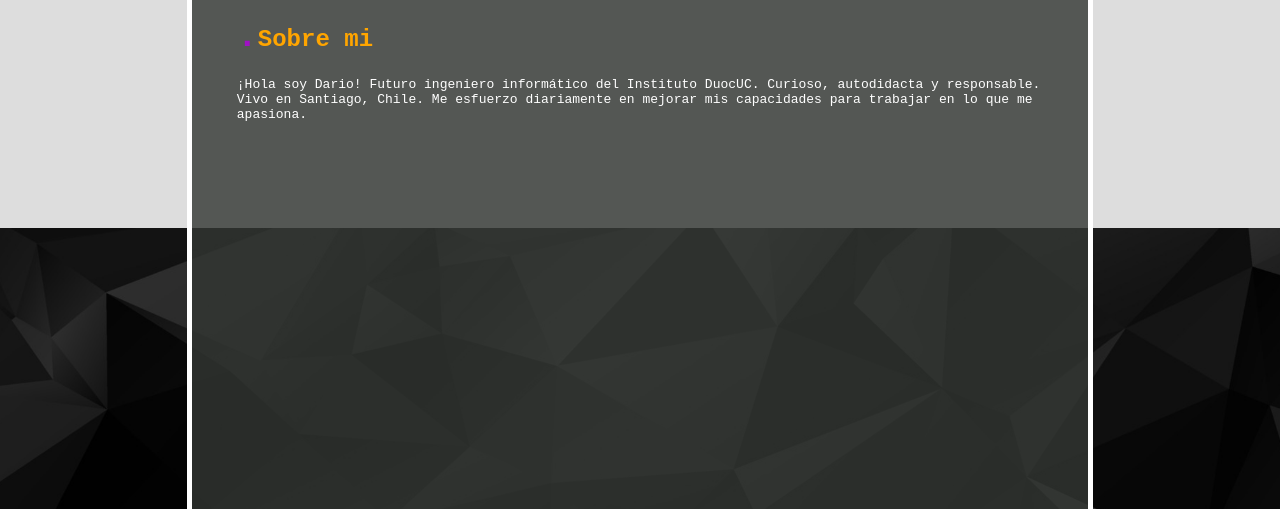
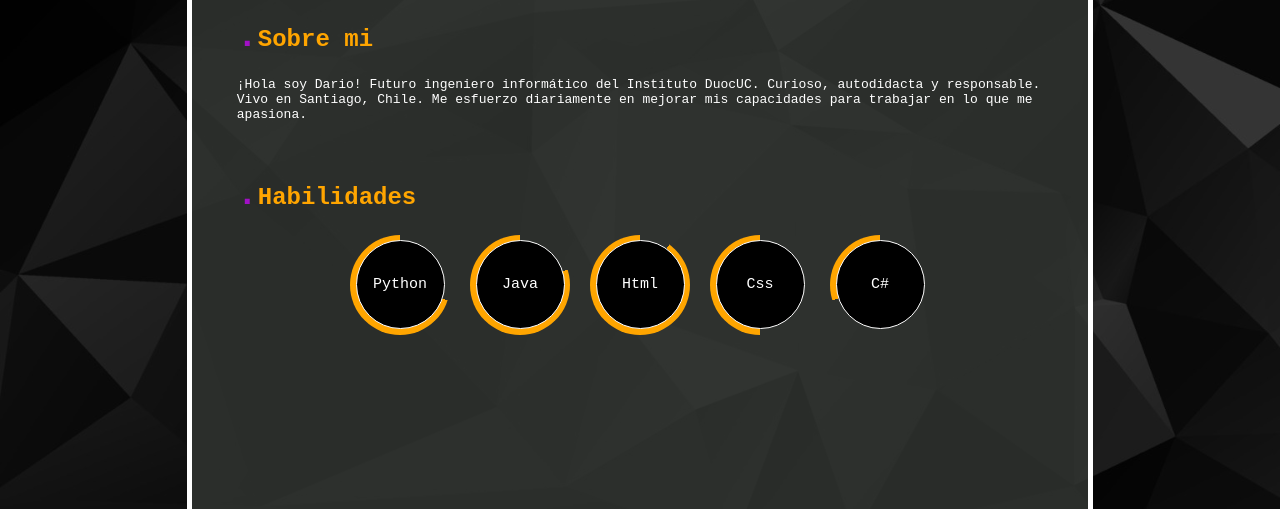
Before and after one commit to DarioMorales24/mi-portafolio, a plain HTML site: page index.html in a window 1280 px wide. Shown: the part 291-800 px from the top of the page. Drawn offline with Linux system fonts and the light colour scheme.

Commit message:
cambios dia 3

```diff
--- a/css/styles.css
+++ b/css/styles.css
@@ -12,6 +12,7 @@ html, body {
     background-repeat: no-repeat;
     background-position: center;
     background-size: 105%;
+    background-size: cover;
     background-attachment: fixed;
     overflow-x: hidden;
 }
@@ -157,3 +158,67 @@ body {
     margin: auto 15px;
     padding: auto;
 }
+
+/*habilidades*/
+
+#habilidades {
+    padding: 10px 5%;
+}
+
+#habilidades>h1 {
+    color: orange;
+}
+
+.circulos{
+    display: flex;
+    justify-content: center;
+    gap: 20px;
+    flex-wrap: wrap;
+}
+
+.cicle2 {
+    border: 1px solid #fff;
+    border-radius: 50%;
+    width: 87px;
+    height: 87px;
+    align-items: center;
+    display: flex;
+    text-align: center;
+    justify-content: center;
+    background-color: rgb(0,0,0);
+    z-index: 1;
+    animation: none;
+}
+
+.circle {
+    border-radius: 50%;
+    width: 100px;
+    height: 100px;
+    align-items: center;
+    display: flex;
+    text-align: center;
+    justify-content: center;
+    position: relative;
+    background: conic-gradient(
+        transparent calc((1 - var(--conocimiento)) * 360deg),
+        orange calc((1 - var(--conocimiento)) * 360deg),
+        orange 360deg
+    );
+    animation: fadeIn 2s forwards;
+}
+
+.hability {
+    font-size: 15px;
+    font-weight: 100;
+}
+
+/*Animacion circles*/
+
+@keyframes fadeIn {
+    0%{
+        opacity: 0;
+    };
+    100%{
+        opacity: 1;
+    }
+}
--- a/index.html
+++ b/index.html
@@ -52,9 +52,46 @@
                     me apasiona. </p>
             </div>
         </section>
+        <section id="habilidades">
+            <h1><a class="dot">.</a>Habilidades</h1>
+            <div class="circulos">
+                <div class="circle" style="--conocimiento: 0.7">
+                    <div class="cicle2">
+                        <h6 class="hability">Python</h6>
+                    </div>
+                </div>
+                <div class="circle" style="--conocimiento: 0.8">
+                    <div class="cicle2">
+                        <h6 class="hability">Java</h6>
+                    </div>
+                </div>
+                <div class="circle" style="--conocimiento: 0.9">
+                    <div class="cicle2">
+                        <h6 class="hability">Html</h6>
+                    </div>
+                </div>
+                <div class="circle" style="--conocimiento: 0.5">
+                    <div class="cicle2">
+                        <h6 class="hability">Css</h6>
+                    </div>
+                </div>
+                <div class="circle" style="--conocimiento: 0.3">
+                    <div class="cicle2">
+                        <h6 class="hability">C#</h6>
+                    </div>
+                </div>
+            </div>
+
+        </section>
     </main>
+
+
     <section>
 
     </section>
+
 </body>
+
+
+
 </html>
```
